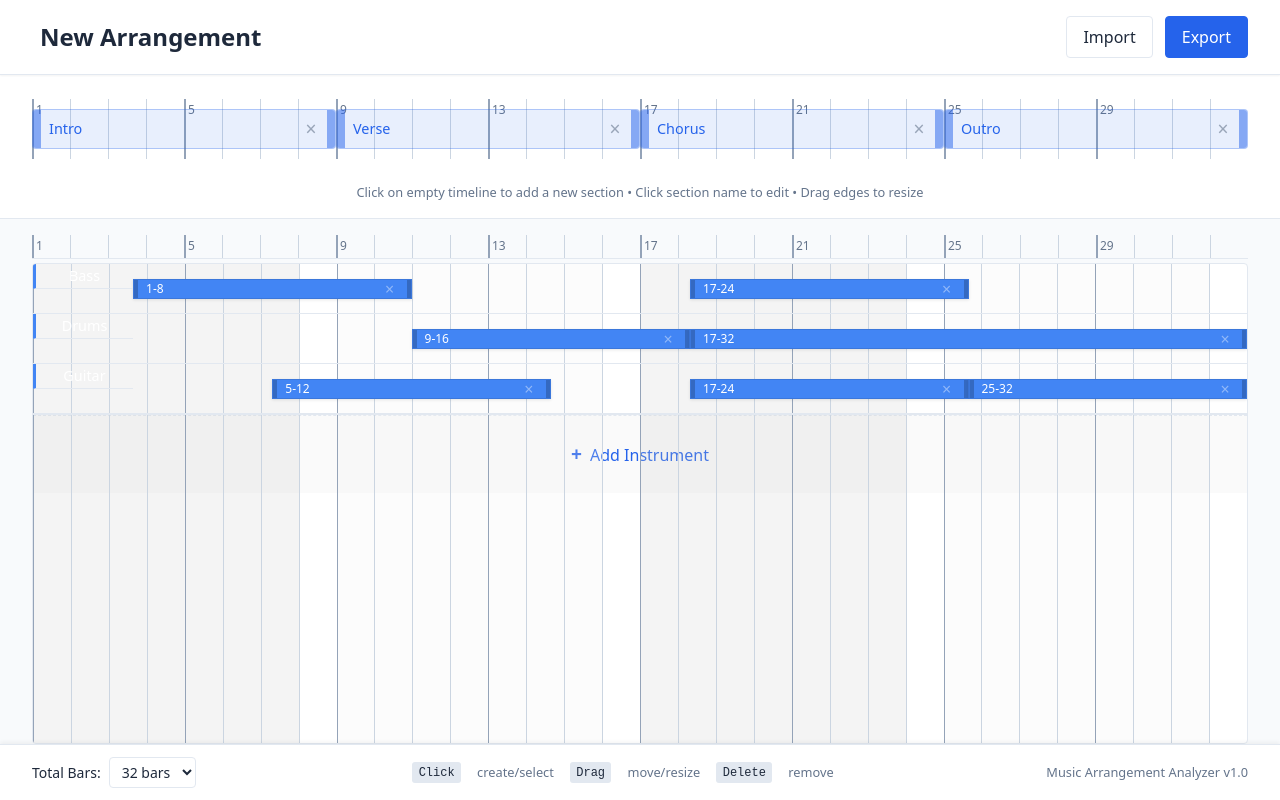
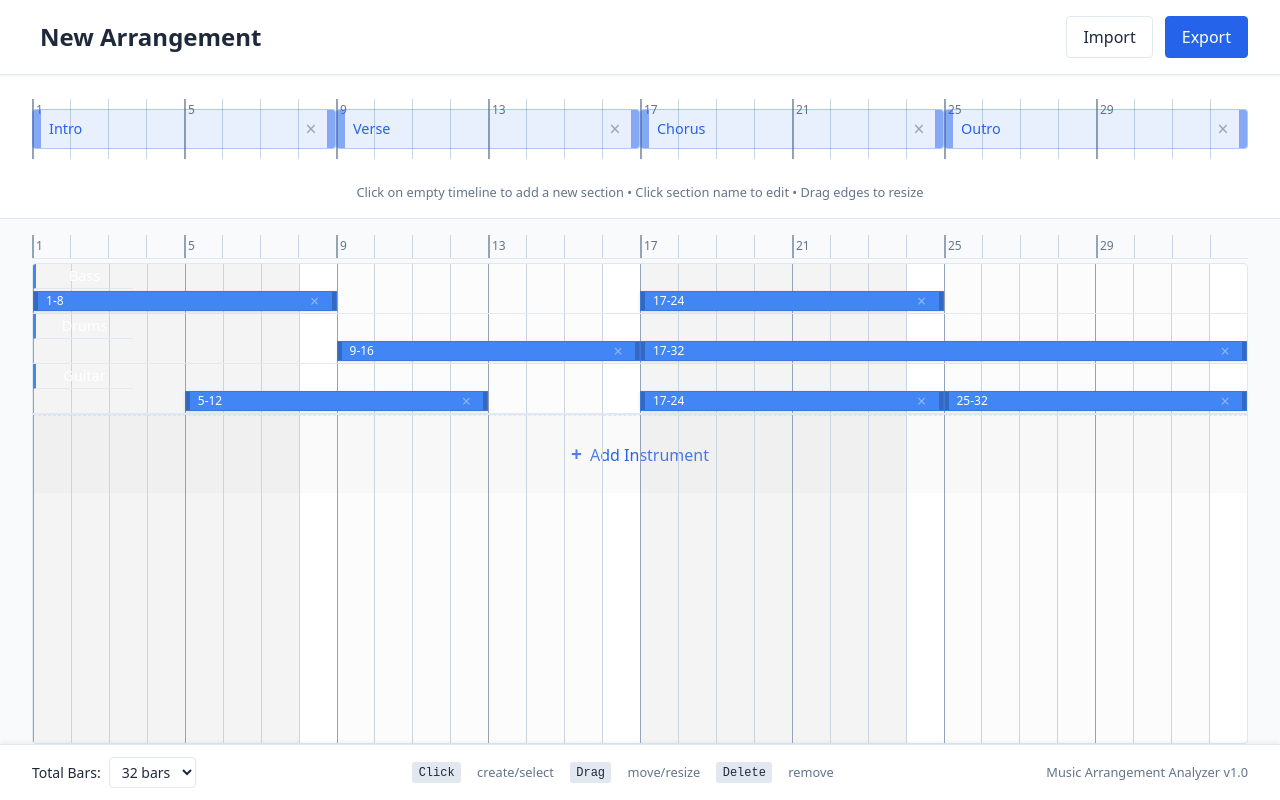
Before and after one commit to ringmaster/arrange, a React (Vite) app: page / in a window 1280 px wide. Built offline with nearby package versions, Linux system fonts and the light colour scheme.

Commit message:
activity rows are working right

```diff
--- a/src/styles/InstrumentRow.css
+++ b/src/styles/InstrumentRow.css
@@ -2,6 +2,8 @@
 
 .instrument-row {
     display: flex;
+    flex-direction: column;
+    /* Stack label above content */
     width: 100%;
     height: 50px;
     position: relative;
@@ -45,12 +47,13 @@
 }
 
 .instrument-row-content {
-    position: relative;
-    flex-grow: 1;
-    height: 50px;
-    width: 100%;
-    margin-left: 100px;
-    /* Exactly the width of instrument-label */
+    position: absolute;
+    top: 25px;
+    /* Positioned exactly at half the row height */
+    left: 0;
+    right: 0;
+    height: 25px;
+    /* Exactly half the height of instrument-row */
 }
 
 .instrument-row-background {
@@ -65,10 +68,9 @@
 .activity-bar {
     position: absolute;
     height: 20px;
-    top: 25px;
-    /* Position in bottom half of row */
-    transform: translateY(-10px);
-    /* Center in bottom half */
+    /* Slightly smaller than row-content height for visual margin */
+    top: 2px;
+    /* Small margin from top of content area */
     z-index: 5;
     box-shadow: 0 1px 3px rgba(0, 0, 0, 0.1);
     display: flex;
@@ -77,6 +79,7 @@
     overflow: hidden;
     box-sizing: border-box;
     border: 1px solid rgba(0, 0, 0, 0.1);
+    /* No margin-left - activity bars should align with grid */
 }
 
 .activity-handle {
```
